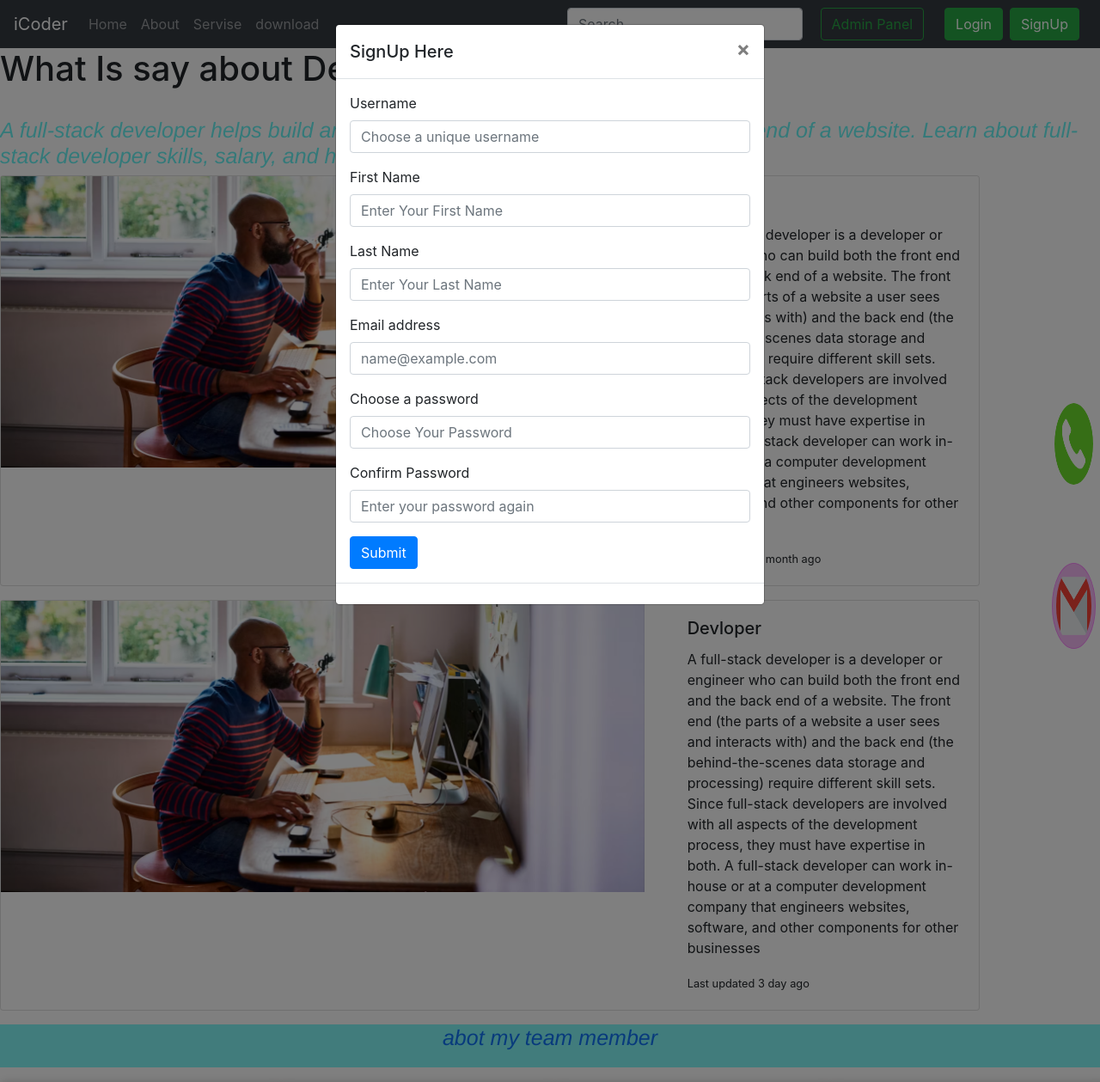
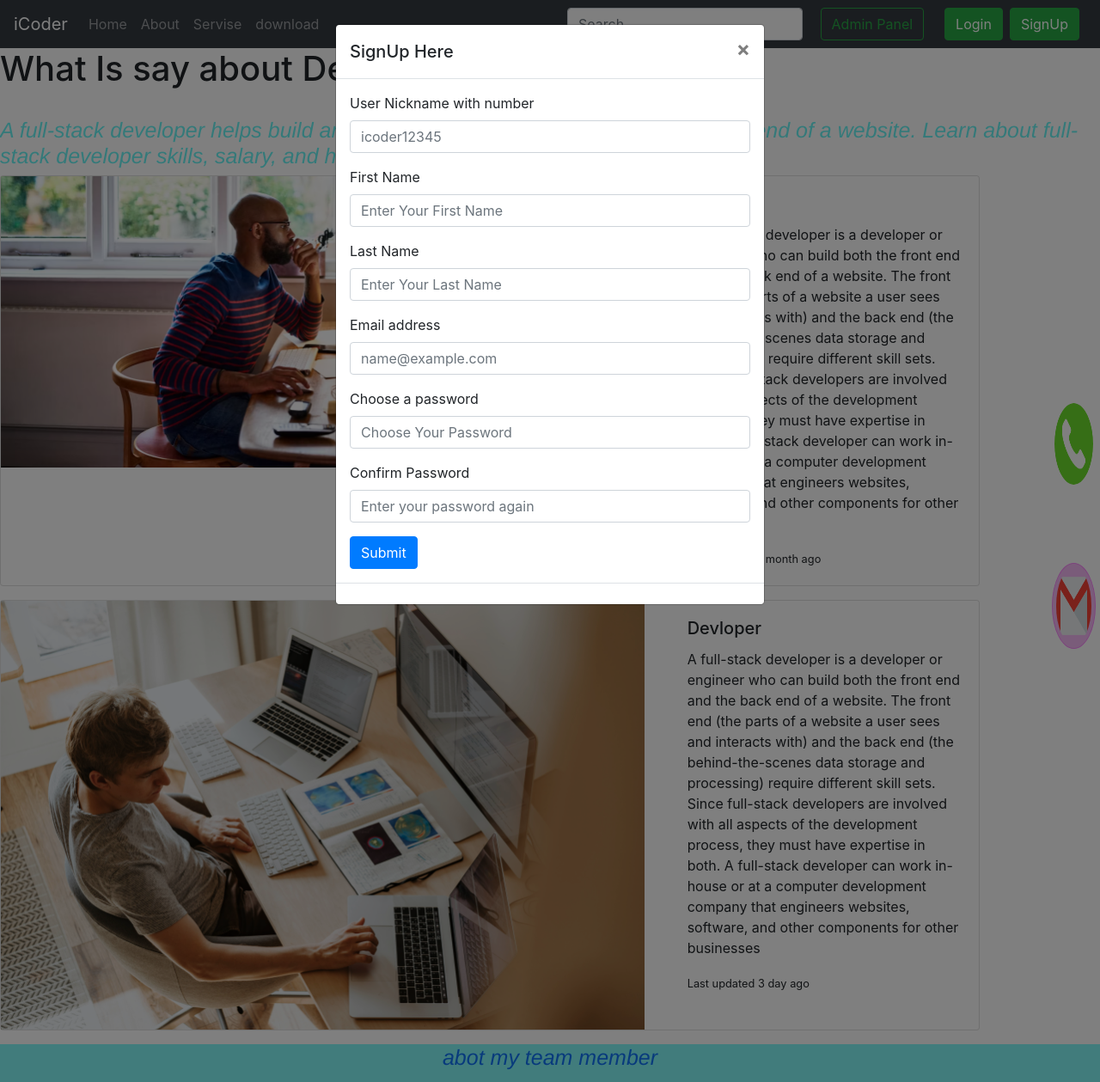
Before and after one commit to Praveen12401/college-major-projects, a Django app: page /about/ in a window 1280 px wide, after a click on "SignUp". Shown: the whole page at 86% size. Run offline with Django 4.2, Linux system fonts and the light colour scheme; some libraries are stand-ins or nearby versions.

Commit message:
ready for presentation

```diff
--- a/mysite/views.py
+++ b/mysite/views.py
@@ -110,7 +110,7 @@ def download(request):
             data = {
                 "title": title,
                 "thumbnale": thumbnale,
-                'video_size': video_size,
+                'video_size': f'{video_size}MB',
                 "internet": False,
                 'downlode': True,
                 'item': item,
@@ -188,13 +188,24 @@ def handleSignUp(request):
             return redirect('Home')
 
         # Create the user
-        myuser = User.objects.create_user(username, email, pass1)
-        myuser.first_name = fname
-        myuser.last_name = lname
-        myuser.save()
-        login(request, myuser)
-        messages.success(request, " Your iCoder has been successfully created and Logged in")
-        return redirect('Home')
+
+
+
+        try:
+            myuser = User.objects.create_user(username, email, pass1)
+            myuser.first_name = fname
+            myuser.last_name = lname
+            myuser.save()
+            login(request, myuser)
+            messages.success(request, " Your iCoder has been successfully created and Logged in")
+            return redirect('Home')
+
+        except Exception as e:
+            messages.success(request, f" Your iCoder has been unsuccessfully createe Account  username exist '{username}' try different name")
+            return redirect('Home')
+
+
+
 
     else:
         return HttpResponse("404 - Not found")
--- a/templates/about.html
+++ b/templates/about.html
@@ -32,7 +32,7 @@
  <div class="card mb-3" style="max-width: 1140px;">
   <div class="row g-0">
     <div class="col-md-8">
-      <img src="/static/images/about-devloper.png" class="img-fluid rounded-start" alt="image">
+      <img src="/static/images/pexels-olia-danilevich-4974914.jpg" class="img-fluid rounded-start" alt="image">
     </div>
     <div class="col-md-4">
       <div class="card-body">
--- a/templates/base.html
+++ b/templates/base.html
@@ -95,8 +95,8 @@ SignUp
       <div class="modal-body">
         <form action= "/signup" method='post'>
   <div class="form-group">
-    <label for="username">Username</label>
-    <input type="text" class="form-control" id="username" name="username" placeholder="Choose a unique username" required>
+    <label for="username">User Nickname with number</label>
+    <input type="text" class="form-control" id="username" name="username" placeholder="icoder12345" required>
   </div>
   <div class="form-group">
     <label for="fname">First Name</label>
--- a/templates/download.html
+++ b/templates/download.html
@@ -65,7 +65,7 @@
         {% if  internet %}
         <label><h1 style="color:red;">please check internet coneection  or  </h1></label>
         {% endif %}
-        <label style="color: rgb(243, 10, 10);font-size:30px;">title: {{video_size}} MB</label> <h4>{{title}}</h4>
+        <label style="color: rgb(243, 10, 10);font-size:30px;">title: Video size:{{video_size}} </label> <h4>{{title}}</h4>
 
        {% if thumbnale %}
        <div class="thumbnale1">
--- a/templates/home.html
+++ b/templates/home.html
@@ -63,7 +63,7 @@
 <div class="slider-container">
 
 
-    <p> welcome my junior coder team</p>
+    <p> welcome my junior coder</p>
 
 
 
```
Also changed, not shown: db.sqlite3, media/photo/Snapchat-781297804.jpg (deleted), media/photo/keyloger_m0DKPik.jpg (deleted), media/photo/notepad_ZvyEvHF.jpg (deleted), media/photo/playlist_BnNBArr.jpg (deleted), media/photo/th_1.png (deleted), media/photo/th_16.jpg (deleted), media/photo/th_21.jpg (deleted), media/photo/th_3.jpg (deleted), media/photo/youtube_vzB6OjG.jpg (deleted), media/project/Snapchat-1667619639.jpg (deleted), media/project/th_11.jpg (deleted), media/project/th_14.jpg (deleted), media/project/th_2.jpg (deleted).
